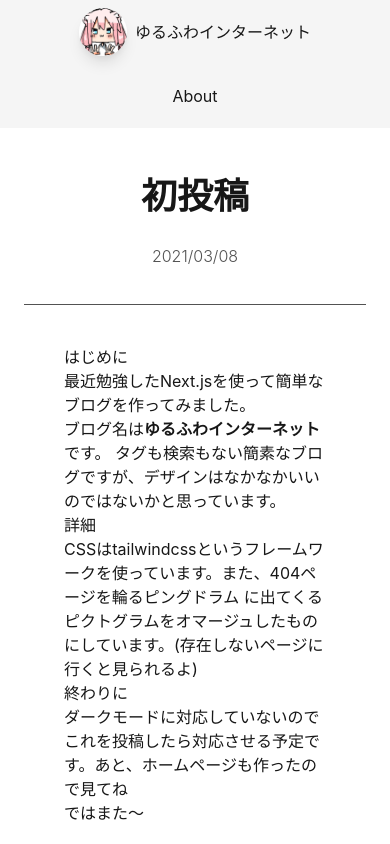
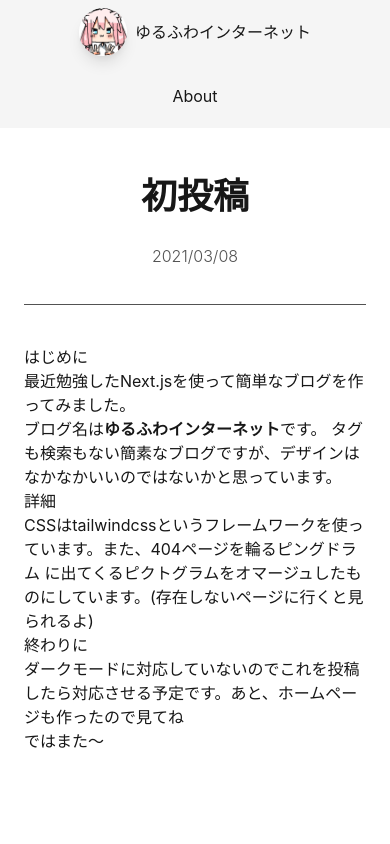
Before and after one commit to object1037/blog, a Next.js app: page /posts/20210308 in a window 390 px wide. Shown: the top 844 px of the page. Built offline with nearby package versions, Linux system fonts and the light colour scheme.

Commit message:
fix display in mobile

```diff
--- a/components/layout.tsx
+++ b/components/layout.tsx
@@ -114,7 +114,7 @@ export default function Layout({
           <aside className="py-12">
             <ToC tocElements={tocElements} />
           </aside>
-          <section className="max-w-3xl m-10 w-full">
+          <section className="max-w-3xl my-10 mx-auto lg:mx-10 w-full">
             {children}
           </section>
         </div>
--- a/components/post-card.tsx
+++ b/components/post-card.tsx
@@ -13,7 +13,7 @@ export default function PostCard(postData: postData) {
       <Link href={`/posts/${postData.date}`}>
         <a className="flex flex-col h-32 p-4">
           <span className="text-xs text-gray-800 dark:text-gray-200"><Date dateString={postData.date} /></span>
-          <span className="text-xl mb-4 text-gray-900 dark:text-gray-100">{postData.title}</span>
+          <span className="truncate text-xl mb-4 text-gray-900 dark:text-gray-100">{postData.title}</span>
           <span className="truncate text-gray-900 dark:text-gray-100">{postData.description}</span>
         </a>
       </Link>
```
